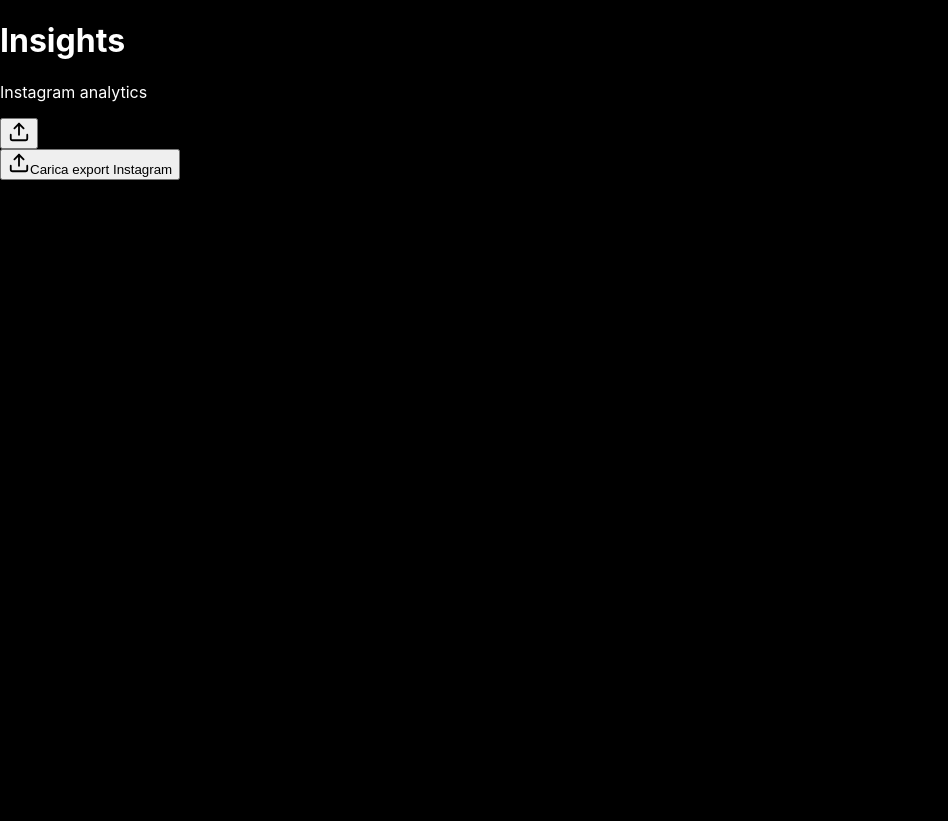
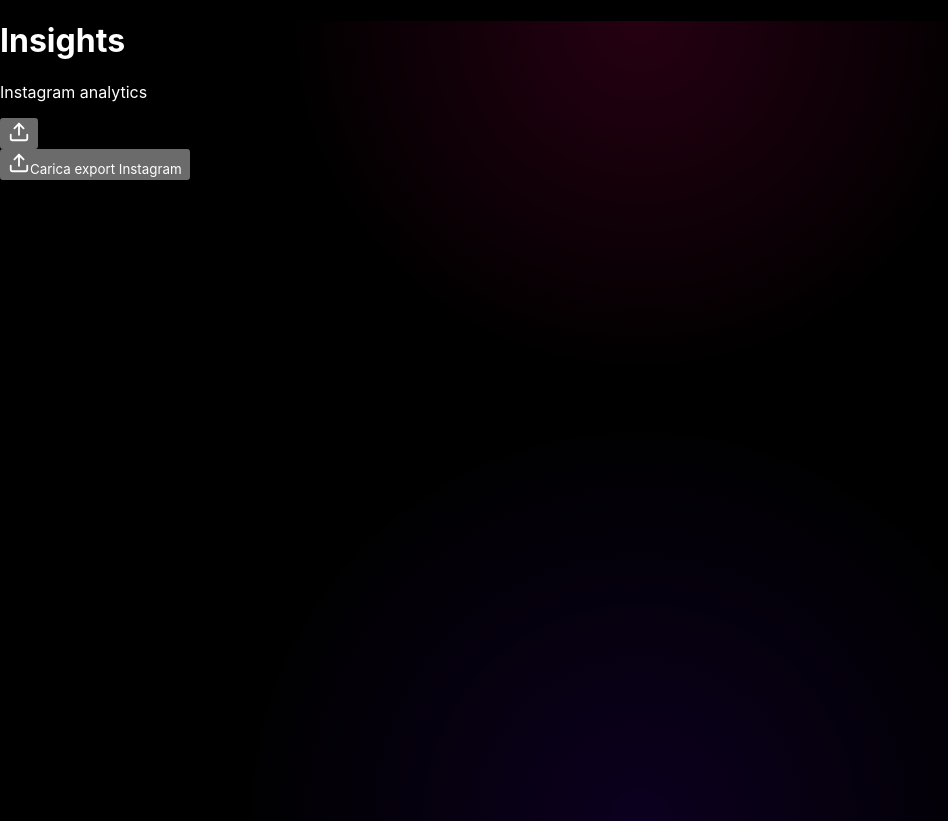
Before and after one commit to bobo88882005/Insughts-Pro, a React (Vite) app: page / in a window 1280 px wide. Shown: the whole page, without its empty margins (0-948 px from the left). Before the commit the page ends 800 px from the top, so only its background shows below. Built offline with nearby package versions, Linux system fonts and the light colour scheme.

Commit message:
Update index.css

```diff
--- a/src/index.css
+++ b/src/index.css
@@ -3,22 +3,142 @@
 @tailwind utilities;
 
 
-html,
-body,
-#root {
 
-  margin:0;
-
-  min-height:100%;
-
-  background:#000;
-
-  color:white;
+:root {
 
   font-family:
     -apple-system,
     BlinkMacSystemFont,
     "SF Pro Display",
+    "Segoe UI",
+    Roboto,
+    Helvetica,
+    Arial,
     sans-serif;
 
+  color-scheme: dark;
+
+  background: #000;
+
+  color: white;
+
 }
+
+
+
+
+
+* {
+
+  box-sizing: border-box;
+
+}
+
+
+
+
+
+html {
+
+  background: #000;
+
+}
+
+
+
+
+
+body {
+
+  margin: 0;
+
+  min-width: 320px;
+
+  min-height: 100vh;
+
+  background:
+
+    radial-gradient(
+      circle at top,
+      rgba(255,0,120,0.15),
+      transparent 35%
+    ),
+
+    radial-gradient(
+      circle at bottom,
+      rgba(100,0,255,0.12),
+      transparent 40%
+    ),
+
+    #000;
+
+}
+
+
+
+
+
+button {
+
+  font-family: inherit;
+
+}
+
+
+
+
+
+::-webkit-scrollbar {
+
+  width: 6px;
+
+}
+
+
+
+
+
+::-webkit-scrollbar-track {
+
+  background: transparent;
+
+}
+
+
+
+
+
+::-webkit-scrollbar-thumb {
+
+  background: rgba(255,255,255,0.2);
+
+  border-radius: 20px;
+
+}
+
+
+
+
+
+.glass {
+
+  background:
+    rgba(255,255,255,0.06);
+
+  backdrop-filter:
+    blur(20px);
+
+  border:
+    1px solid rgba(255,255,255,0.1);
+
+}
+
+
+
+
+
+* {
+
+  -webkit-tap-highlight-color: transparent;
+
+}
```
